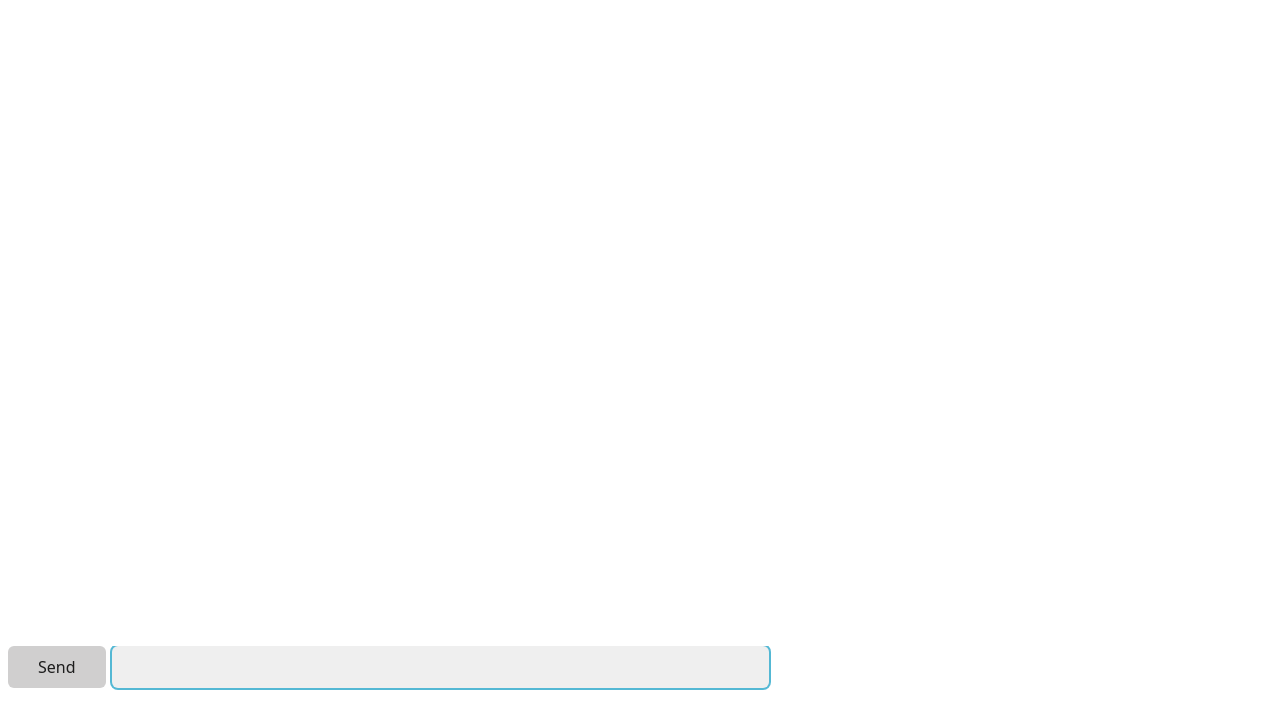
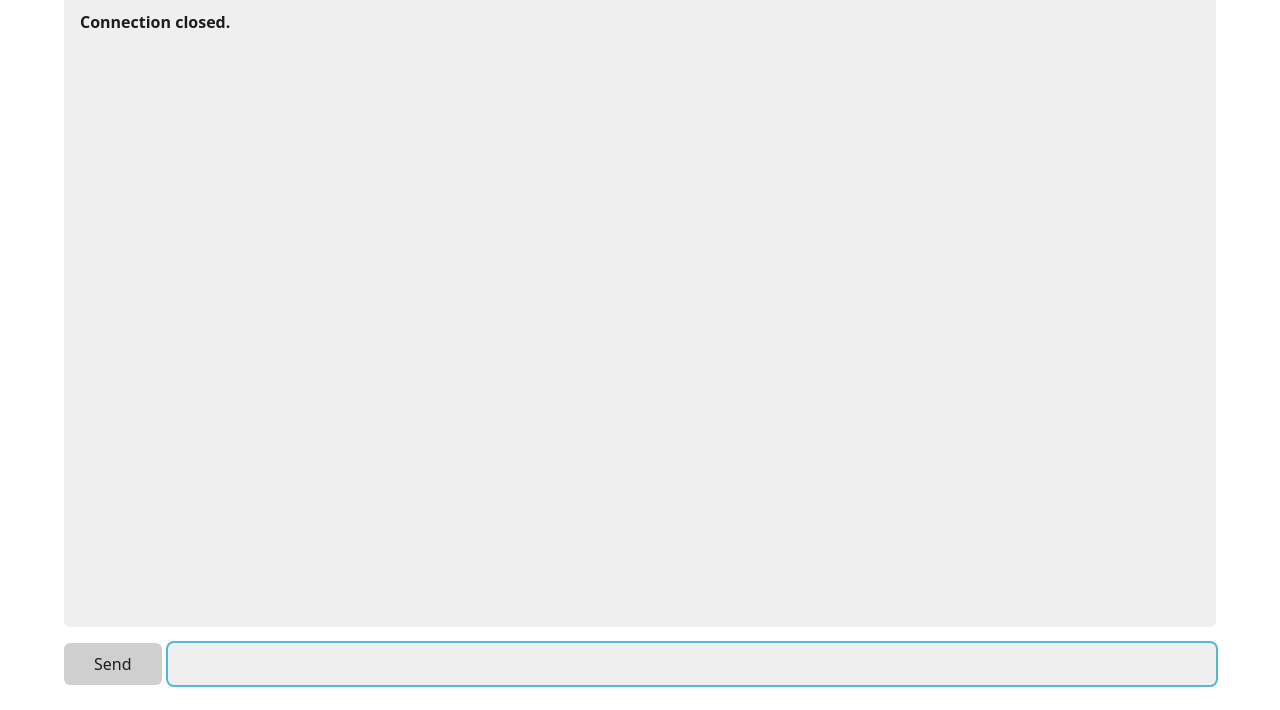
Before and after one commit to joeypas/HummingBird, a plain HTML site: page static/chat.html in a window 1280 px wide. Shown: the part 90-800 px from the top of the page. Drawn offline with nearby package versions, Linux system fonts and the light colour scheme.

Commit message:
fix chat style

```diff
--- a/static/chat.html
+++ b/static/chat.html
@@ -6,8 +6,10 @@
     <link rel="stylesheet" href="https://cdn.jsdelivr.net/npm/water.css@2/out/water.css">
     <script type="text/javascript">
         window.onload = function () {
-            const room = new URLSearchParams(location.search).get('room')
+            var room = new URLSearchParams(location.search).get('room');
+            room = String(room).charAt(0).toUpperCase() + String(room).slice(1);
             document.getElementById('title').innerText = `Room: ${room}`
+            document.getElementById('room-name').innerText = room;
             var conn;
             var msg = document.getElementById("msg");
             var log = document.getElementById("log");
@@ -59,52 +61,58 @@
         };
     </script>
     <style type="text/css">
-        html {
-            overflow: hidden;
+        body {
+            max-width: 90vw;
+            margin-top: 0;
+            margin-bottom: 0;
         }
 
-        body {
+        .container {
             display: flex;
-            flex-direction: row;
-            gap: 10px;
-            overflow: hidden;
-            padding: 0;
-            margin: 0;
-            width: 100%;
-            height: 100%;
+            flex-direction: column;
+            height: 100vh;
         }
 
         #log {
-            background: white;
-            margin: 0;
-            padding: 0.5em 0.5em 0.5em 0.5em;
-            position: absolute;
-            top: 0.5em;
-            left: 0.5em;
-            right: 0.5em;
-            bottom: 5em;
-            overflow: auto;
+            background: var(--background);
+            flex: 9;
+            padding: 1rem;
+            border-radius: 6px;
+        }
+
+        #log>div {
+            color: var(--form-text);
+        }
+
+        #input {
+            flex: 1;
+            width: 100%;
+            padding-top: 1em;
         }
 
         #form {
             display: flex;
-            padding: 0 0.5em 0 0.5em;
-            margin: 0;
-            position: absolute;
-            bottom: 1em;
-            left: 0px;
-            width: 100%;
-            overflow: hidden;
+            flex-direction: row;
+        }
+
+        #msg {
+            flex: 1;
+            margin-right: 0;
         }
     </style>
 </head>
 
 <body>
-    <div id="log"></div>
-    <form id="form">
-        <input type="submit" value="Send" />
-        <input type="text" id="msg" size="64" autofocus />
-    </form>
+    <div class="container">
+        <h1 id="room-name"></h1>
+        <div id="log"></div>
+        <div id="input">
+            <form id="form">
+                <input type="submit" id="submit" value="Send" />
+                <input type="text" id="msg" autofocus />
+            </form>
+        </div>
+    </div>
 </body>
 
 </html>
```
Also changed, not shown: 1 other file.
